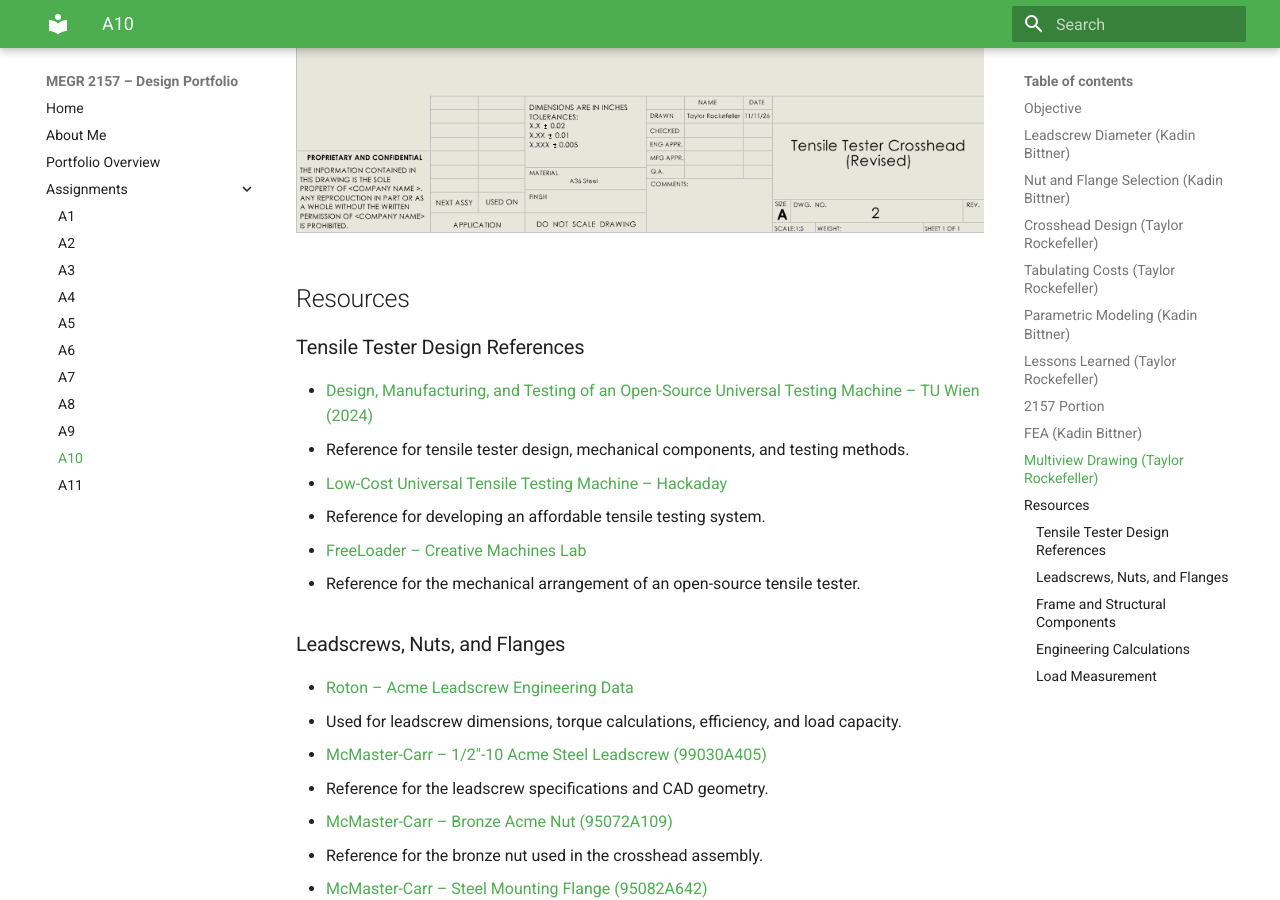
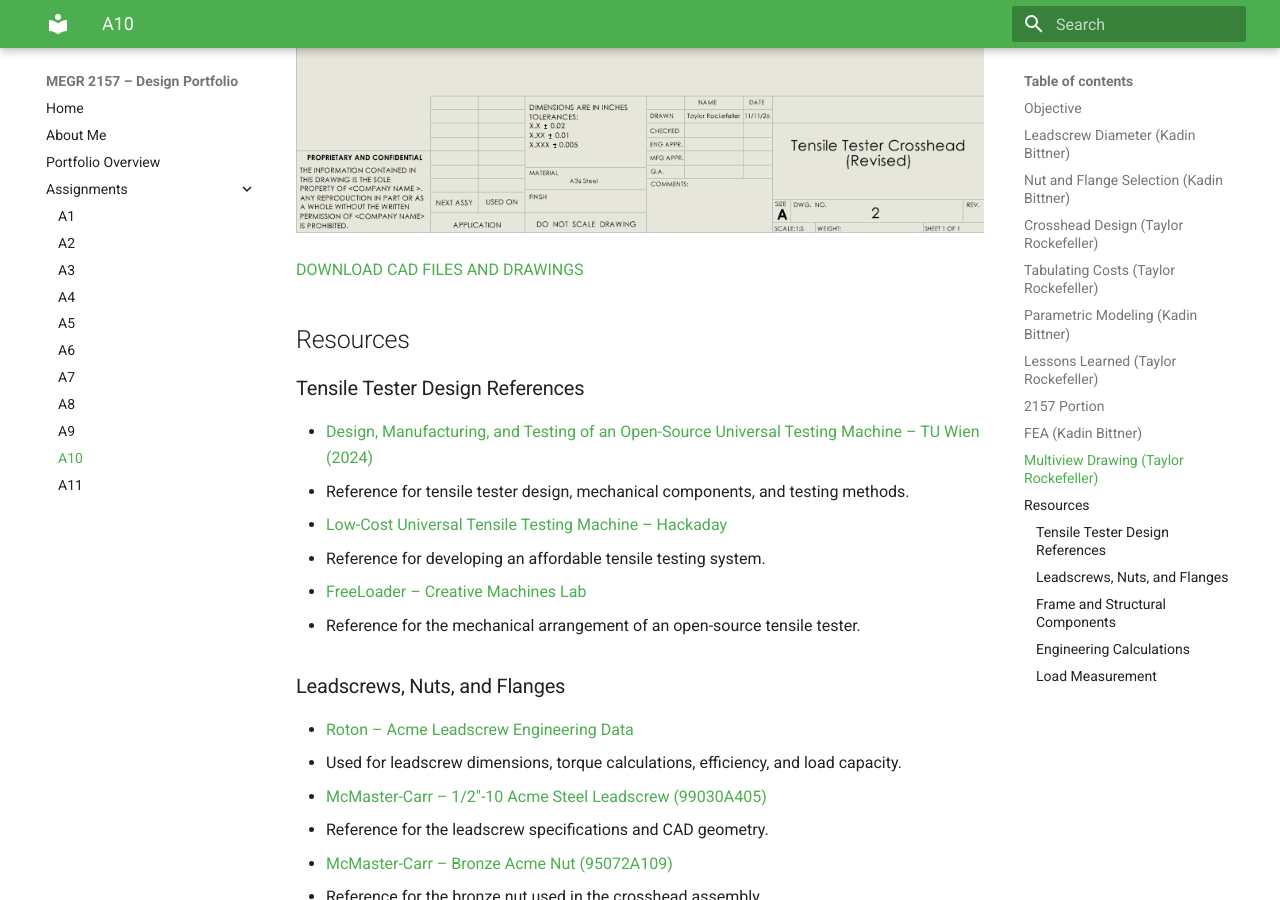
Before and after one commit to Taylor-Rockefeller-Portfolio/megr2157-portfolio, an MkDocs documentation site: the page built from docs/assignments/A10/index.md, in a window 1280 px wide and 900 px high, scrolled down 24983 px. Built offline with MkDocs 1.6.1 and Material for MkDocs 9.7.7, drawn with Linux system fonts in a browser that asks for light colours.

Commit message:
Update index.md

```diff
--- a/docs/assignments/A10/index.md
+++ b/docs/assignments/A10/index.md
@@ -250,6 +250,9 @@ https://github.com/Taylor-Rockefeller-Portfolio/megr2157-portfolio/raw/refs/head
 ![](crosshead_drawing.png)
 
 
+[DOWNLOAD CAD FILES AND DRAWINGS](TensileTester.zip)
+
+
 ## Resources
 
 ### Tensile Tester Design References
```
